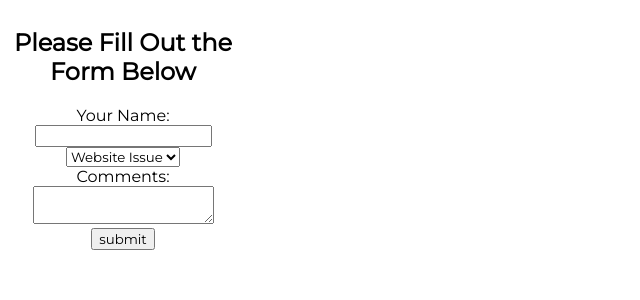
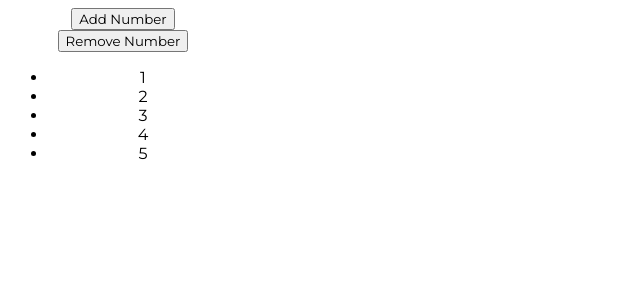
Before and after one commit to MartinBradbury/react-maplists, a React (Create React App) app in the folder my-app/: page / in a window 1280 px wide. Shown: the top 300 px of the page, without its empty margins (0-640 px from the left). Built offline with nearby package versions, Linux system fonts and the light colour scheme.

Commit message:
useState hooks with Objects and Arrays

```diff
--- a/my-app/src/App.js
+++ b/my-app/src/App.js
@@ -4,6 +4,9 @@ import Sidebar from './components/Sidebar';
 import NavbarForm from './components/NavbarForm';
 import ControlledForm from './components/ControlledForm';
 import ControlledFormHooks from './components/ControlledFormHooks';
+import UseStateWithArrays from './components/UseStateWithArrays';
+import UseStatePrac from './components/UseStatePrac';
+import UseStatePrac2 from './components/UseStatePrac2';
 
 function App() {
   return (
@@ -14,7 +17,10 @@ function App() {
       {/* <NavigationParent /> */}
       {/* <Content /> */}
       {/* <ControlledForm /> */}
-      <ControlledFormHooks />
+      {/* <ControlledFormHooks /> */}
+      {/* <UseStateWithArrays /> */}
+      {/* <UseStatePrac /> */}
+      <UseStatePrac2 />
 
     </div>
   );
--- /dev/null
+++ b/my-app/src/components/UseStatePrac.js
@@ -0,0 +1,31 @@
+import React, {useState} from 'react'
+
+function UseStatePrac() {
+
+    const [Numbers, setNumbers] = useState([1, 2, 3]);
+
+    const addNumber = () => {
+        setNumbers([...Numbers, Numbers.length +1 ]);
+    }
+
+    const removeNumber = () => {
+        setNumbers(
+            Numbers.filter((item, idx) => {
+                return idx !== Numbers.length -1
+            })
+        )
+    }
+
+
+  return (
+    <div>
+        <button onClick={addNumber}>Add Number</button>
+        <button onClick={removeNumber}>Remove</button>
+        <ul>
+            {Numbers.map(Number => <li>{Number}</li>)}
+        </ul>
+    </div>
+  )
+}
+
+export default UseStatePrac
--- /dev/null
+++ b/my-app/src/components/UseStatePrac2.js
@@ -0,0 +1,28 @@
+import React, {useState} from 'react'
+
+function UseStatePrac2() {
+    const [Nums, setNums] = useState([1, 2, 3, 4, 5]);
+    const addNums = () => {
+        setNums([...Nums, Nums.length +1])
+    }
+    const removeNums = () => {
+        setNums(
+            Nums.filter((item, idx) => {
+                return idx !== Nums.length -1
+            })
+        )
+    }
+
+
+  return (
+    <div>
+        <button onClick={addNums}>Add Number</button>
+        <button onClick={removeNums}>Remove Number</button>
+        <ul>
+            {Nums.map(Num => <li>{Num}</li>)}
+        </ul>
+    </div>
+  )
+}
+
+export default UseStatePrac2
--- /dev/null
+++ b/my-app/src/components/UseStateWithArrays.js
@@ -0,0 +1,30 @@
+import React, {useState} from 'react'
+
+function UseStateWithArrays() {
+    const [Nums, setNums] = useState([1, 2, 3]);
+    const addNums = () => {
+        setNums([...Nums, Nums.length + 1]);
+    }
+    const removeNums = () => {
+        setNums(
+            Nums.filter((item, idx) => {
+                return idx !== Nums.length -1
+            })
+        )
+    }
+  return (
+    <div>
+        <button onClick={addNums}>
+            Click to add
+        </button>
+        <button onClick={removeNums}>
+            Remove number
+        </button>
+        <ul>
+            {Nums.map(num => <li key={num}>{num}</li>)}
+        </ul>
+    </div>
+  )
+}
+
+export default UseStateWithArrays
```
